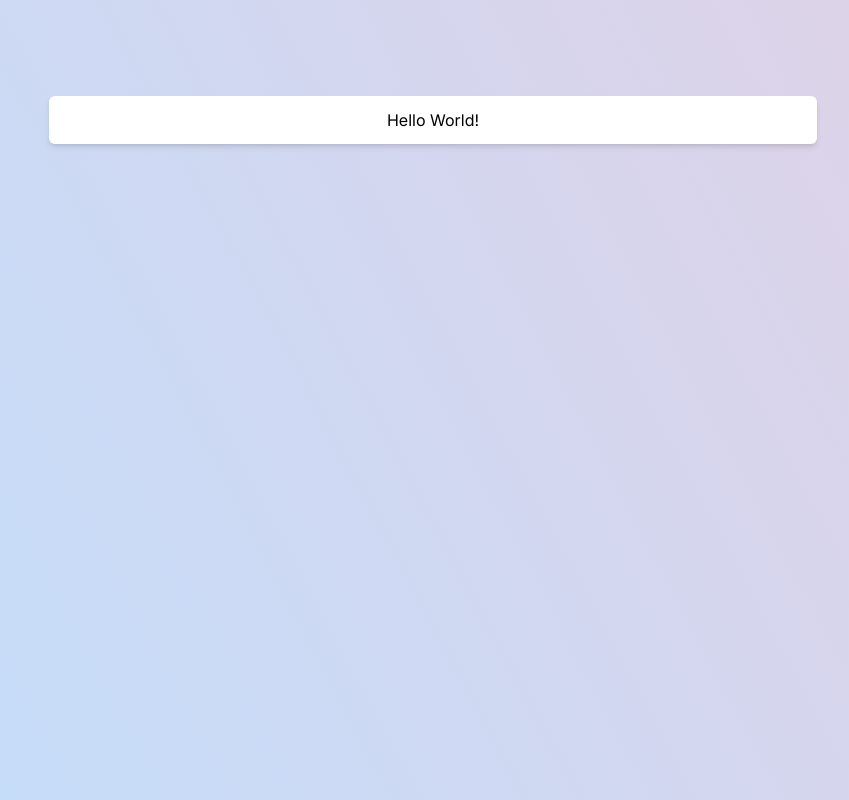
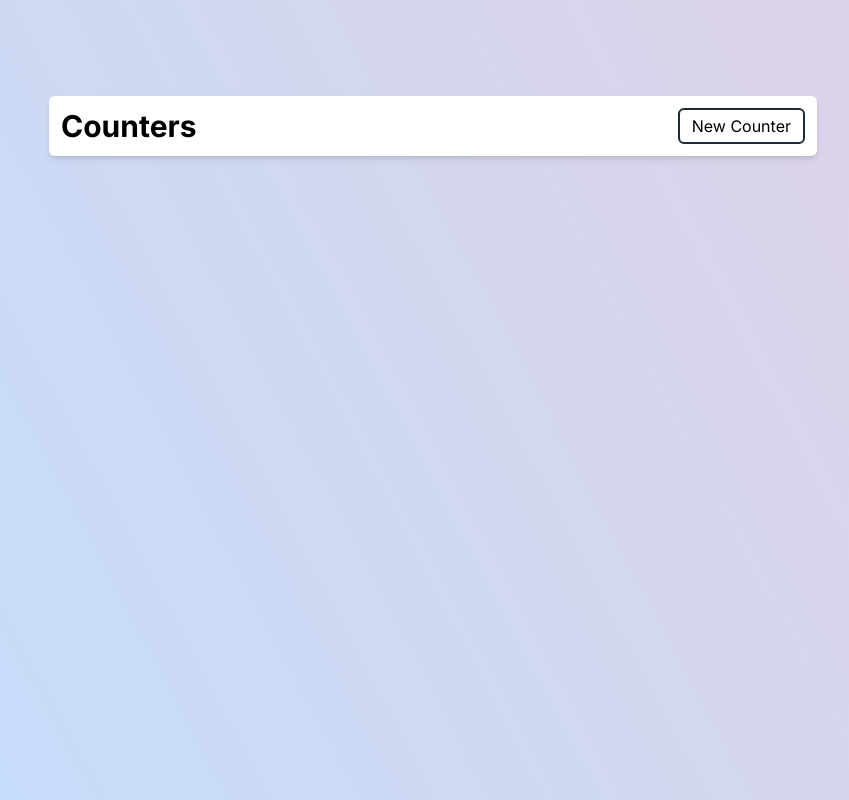
Before and after one commit to mariskoch/kubernetes-microservices, a Next.js app in the folder frontend/: page / in a window 1280 px wide. Shown: the whole page, without its empty margins (207-1056 px from the left). Built offline with nearby package versions, Linux system fonts and the light colour scheme.

Commit message:
Further work on Counter page

```diff
--- a/frontend/app/page.tsx
+++ b/frontend/app/page.tsx
@@ -4,9 +4,11 @@ export default function Home() {
     return (
         <div className={'flex justify-center'}>
             <Container classes={'mt-24'}>
-                Hello World!
+                <h1 className={'text-3xl font-bold'}>Counters</h1>
+                <button className={'border-solid border-2 border-gray-800 rounded-md px-3 ml-auto hover:bg-gray-800 ' +
+                    'hover:text-gray-200 transition duration-200'}>New Counter
+                </button>
             </Container>
         </div>
-
     );
 }
--- a/frontend/components/Container.tsx
+++ b/frontend/components/Container.tsx
@@ -2,7 +2,7 @@ import React from "react";
 
 export default function Container({children, classes}: { children: React.ReactNode, classes?: string }) {
     return (
-        <div className={`flex justify-center w-screen max-w-3xl mx-3 p-3 shadow-md rounded-md bg-white ${classes}`}>
+        <div className={`flex w-screen max-w-3xl mx-3 p-3 shadow-md rounded-md bg-white ${classes}`}>
             {children}
         </div>
     );
```
